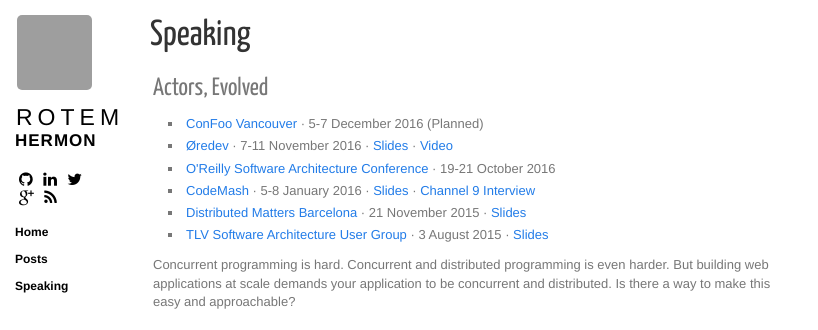
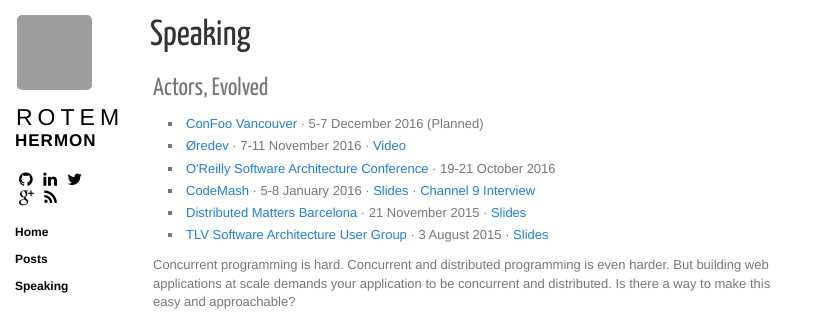
Before and after one commit to rore/rore.github.com, a Jekyll site: the page built from speaking.html, in a window 1280 px wide, cut to the strip 0-330 px from the top of the page. Shown: the whole strip, without its empty margins (0-818 px from the left). Built offline with Jekyll 4.4.1, drawn with Linux system fonts in a browser that asks for light colours; nearby versions of some CDN libraries; Markdown is read by kramdown in place of the engine named in the settings; grey boxes are pictures that could not be loaded.

Commit message:
Update speaking.html

```diff
--- a/speaking.html
+++ b/speaking.html
@@ -13,7 +13,7 @@ title: "Speaking"
                     <a href="https://confoo.ca/en/yvr2016/session/actors-evolved" target="_blank" >ConFoo Vancouver</a> &middot; 5-7 December 2016 (Planned)
                 </li>
                 <li>
-                    <a href="http://www.oredev.org/2016/sessions/actors-evolved" target="_blank" >Øredev</a> &middot; 7-11 November 2016 &middot; <a href="https://speakerdeck.com/rore/actors-evolved-codemash-2016" target="_blank">Slides</a> &middot; <a href="https://vimeo.com/190911340" target="_blank">Video</a>
+                    <a href="http://www.oredev.org/2016/sessions/actors-evolved" target="_blank" >Øredev</a> &middot; 7-11 November 2016 &middot; <a href="https://vimeo.com/190911340" target="_blank">Video</a>
                 </li>
                 <li>
                     <a href="http://conferences.oreilly.com/software-architecture/engineering-business-eu/" target="_blank" >O'Reilly Software Architecture Conference</a> &middot; 19-21 October 2016
```
